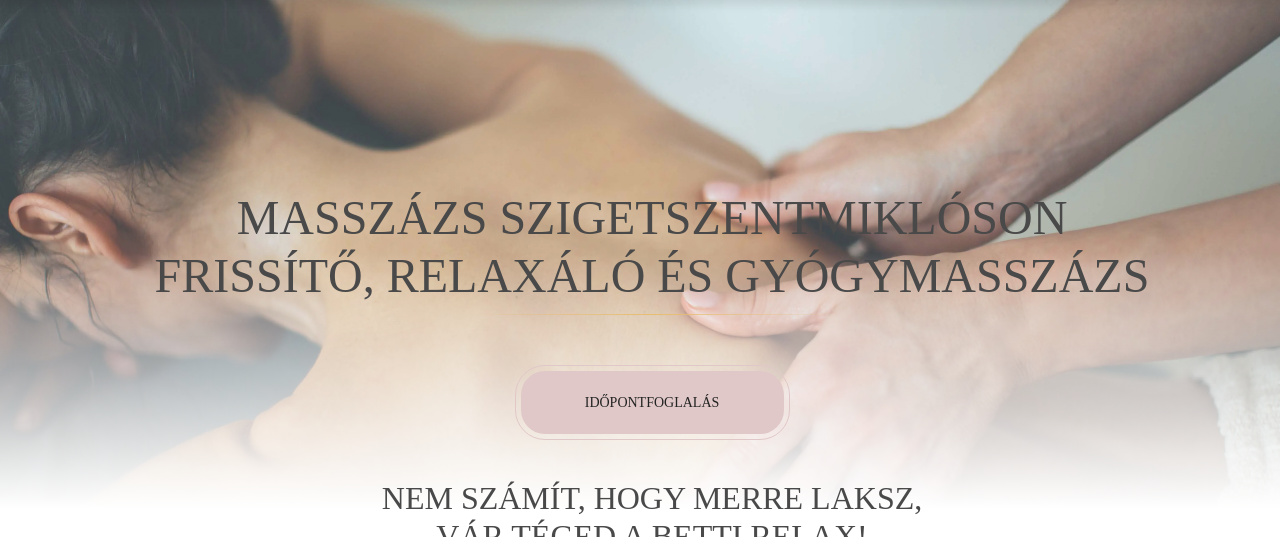
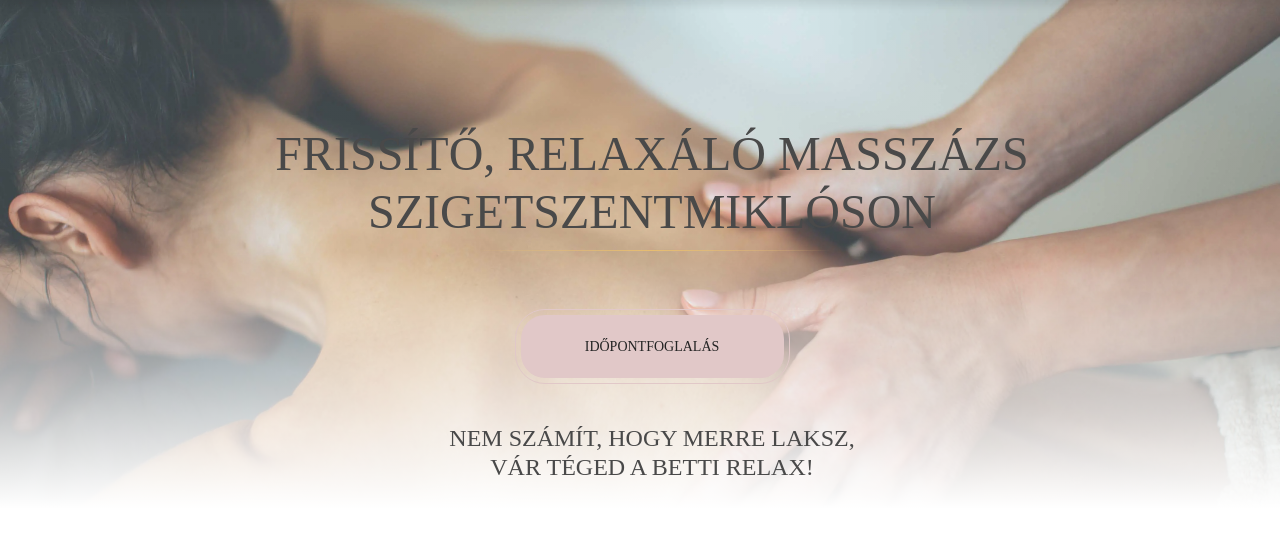
Before and after one commit to nagada88/bettirelax, a Django app: template app_bettirelax/templates/introduction.html in a window 1280 px wide. Shown: the part 103-644 px from the top of the page. Run offline with Django 4.2, Linux system fonts and the light colour scheme; the template is opened without the code that fills it, so the values that code supplies are empty; some web fonts are replaced; grey boxes are pictures that could not be loaded.

Commit message:
header font size bugfixes

```diff
--- a/app_bettirelax/static/app_bettirelax/scss/main.scss
+++ b/app_bettirelax/static/app_bettirelax/scss/main.scss
@@ -372,6 +372,26 @@ header{
             rgba(255, 255, 255, 1) 80%
         ),
         url('/static/app_bettirelax/img/headerpic1.webp');
+    h2{
+        font-weight: 100;
+        @media (max-width: 576px){
+            font-size: 1rem;
+            padding-top: 10px;
+        }
+        @media (min-width: 576px){
+            font-size: 1.5rem;
+            padding-top: 40px;
+        }
+
+    }
+    h1{
+        @media (max-width: 576px){
+            padding-bottom: 0;
+        }
+        @media (min-width: 576px){
+            padding-bottom: 40px;
+        }
+    }
     }
     .button{
         margin: 0 20px;
@@ -379,7 +399,7 @@ header{
         transition: all ease-in-out .2s;
         -moz-transition: all ease-in-out .2s;
         -webkit-transition: all ease-in-out .2s;
-        font-weight: 500 !important;
+        font-weight: 100 !important;
         outline: 0;
         box-sizing: border-box;
         -moz-box-sizing: border-box;
@@ -413,7 +433,7 @@ header{
     }
     .caption{
         height: 30vw;
-        top: 30vw;
+        top: 25vw;
         bottom: 15vw;
         position: absolute;
         width: 100%;
--- a/app_bettirelax/templates/introduction.html
+++ b/app_bettirelax/templates/introduction.html
@@ -10,11 +10,11 @@
                 <div class="caption">
                     <div class="inner">
                         <div class="cell">
-                            <h1 class="title">Masszázs Szigetszentmiklóson <br/> Frissítő, Relaxáló és Gyógymasszázs</h1>
+                            <h1 class="title">Frissítő, Relaxáló Masszázs<br/> Szigetszentmiklóson  </h1>
                             <div class="buttons">
                                 <a href="#" class="button">Időpontfoglalás</a>
                             </div>
-                            <h2><br> Nem számít, hogy merre laksz, <br> Vár Téged a Betti Relax!</h2>
+                            <h2> Nem számít, hogy merre laksz, <br> Vár Téged a Betti Relax!</h2>
                         </div>
                     </div>
                 </div>
```
Also changed, not shown: app_bettirelax/static/app_bettirelax/css/main.css, 1 other file.
